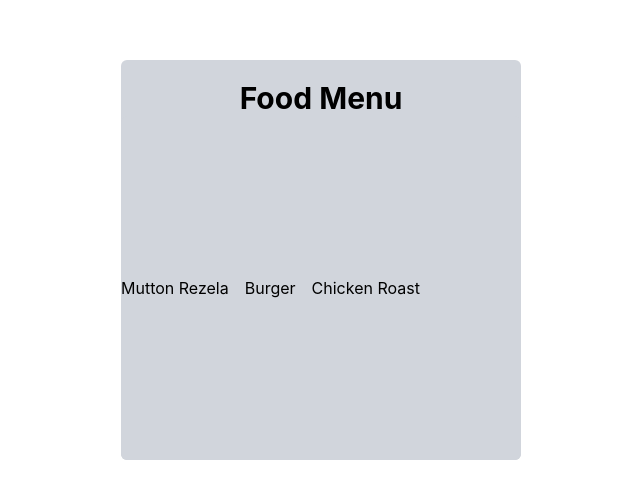
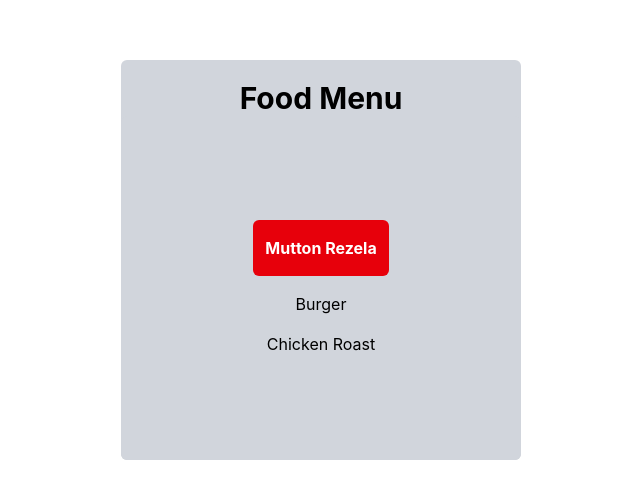
Before and after one commit to EityRoy-027/React-Food-Order-Project, a React (Vite) app in the folder react-food-order-project/: page / in a window 1280 px wide. Shown: the part 140-638 px from the top of the page, without its empty margins (319-959 px from the left). Built offline with nearby package versions, Linux system fonts and the light colour scheme.

Commit message:
react food order project

```diff
--- a/react-food-order-project/src/App.jsx
+++ b/react-food-order-project/src/App.jsx
@@ -15,9 +15,9 @@ function App() {
 
    <h1 className="font-bold text-3xl w-full flex justify-center pt-5">Food Menu</h1>
 
-   <div className="w-full h-full rounded-md bg-gray-300 flex gap-4">
+   <div className="w-full h-full rounded-md bg-gray-300 flex flex-col justify-center items-center gap-4">
 
-   <button>Mutton Rezela</button>
+   <button className="px-3 py-4 bg-red-600 rounded-md text-white font-bold">Mutton Rezela</button>
 
    <button>Burger</button>
 
```
